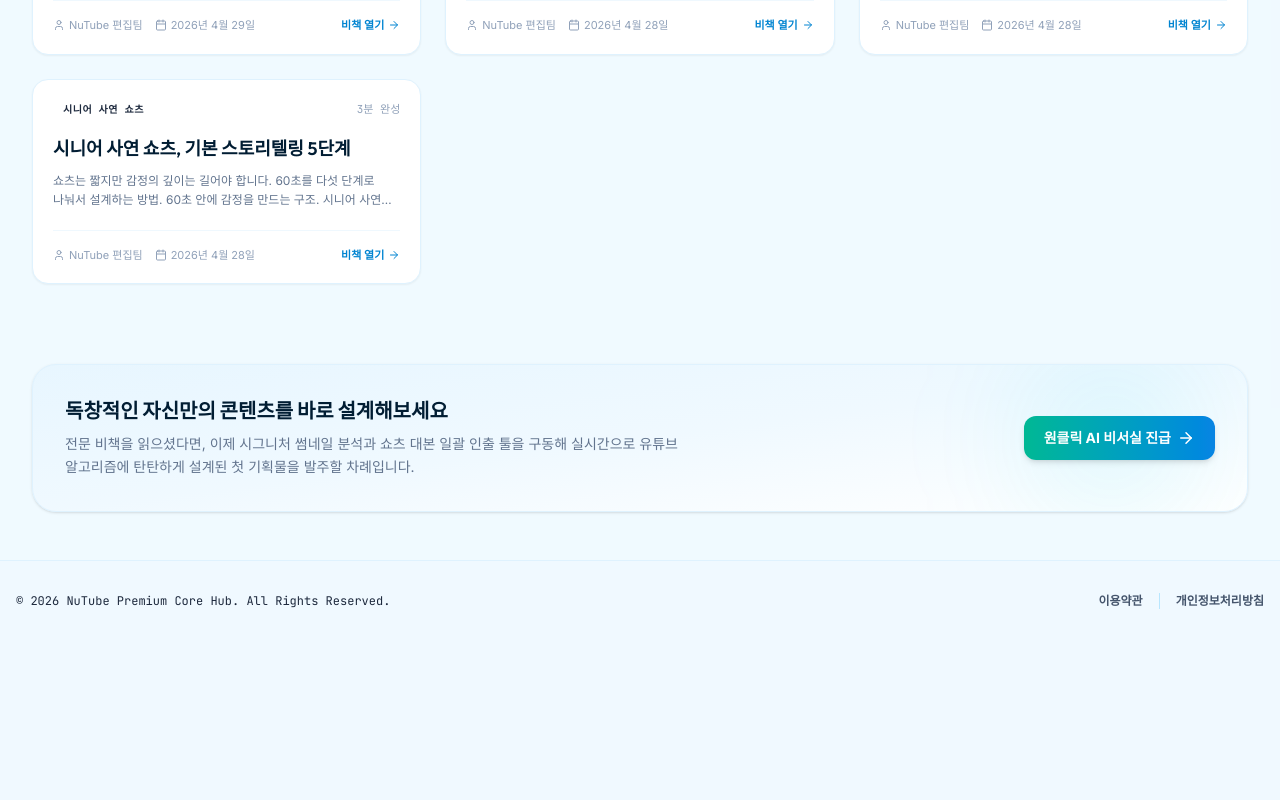
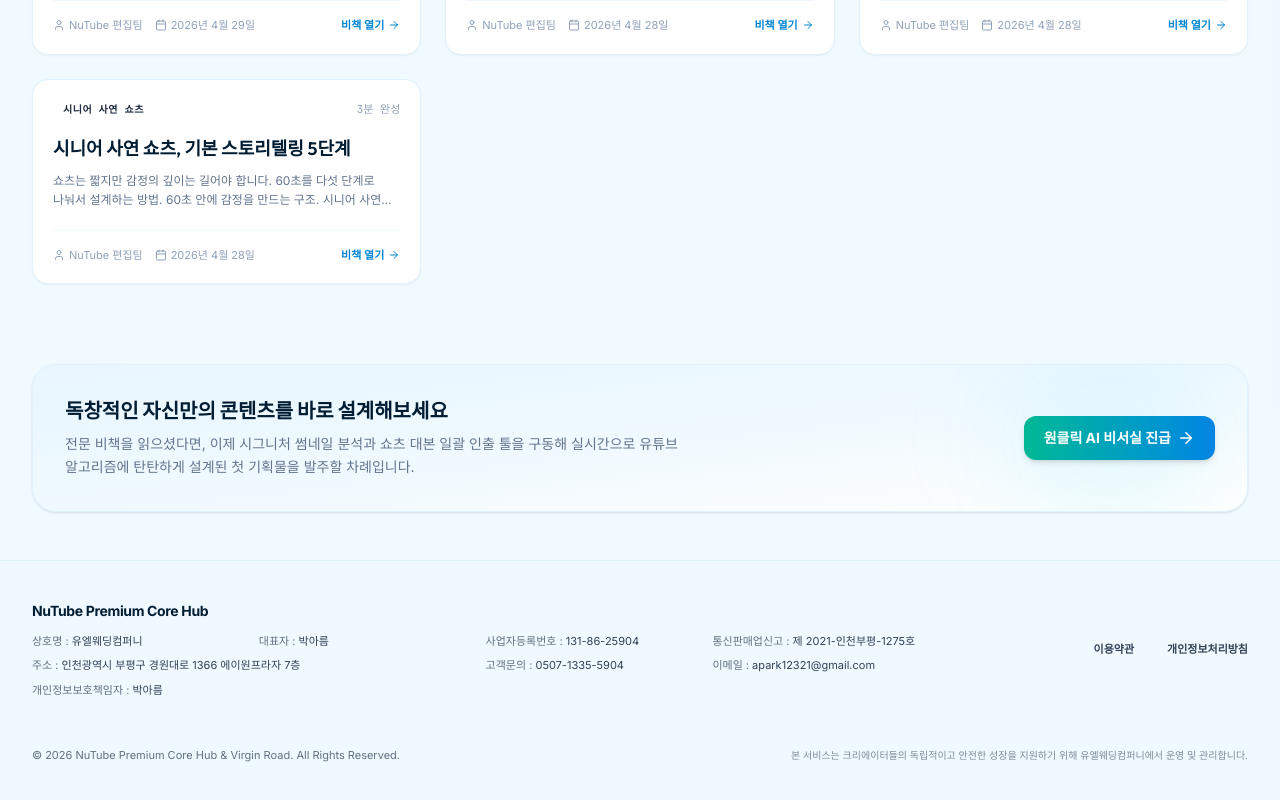
Before and after one commit to apark12321-ux/nutube_22, a React (Vite) app: page / in a window 1280 px wide. Shown: the part 6197-6997 px from the top of the page. Before the commit the page ends 6838 px from the top, so only its background shows below. Built offline with nearby package versions, Linux system fonts and the light colour scheme.

Commit message:
style: update footer UI and typography
Refine footer aesthetics with improved font settings, color schemes, and layout adjustments for better readability and brand alignment.

```diff
--- a/src/App.tsx
+++ b/src/App.tsx
@@ -650,28 +650,45 @@ export default function App() {
       </main>
 
       {/* 심플 세련 푸터 */}
-      <footer className={`border-t py-8 text-center text-xs font-mono transition-colors duration-300 ${
+      <footer className={`border-t py-10 text-[11px] font-sans transition-colors duration-300 line-normal break-keep ${
         theme === 'dark'
-          ? 'border-sky-955 bg-[#010912] text-slate-500'
-          : 'border-sky-100 bg-sky-50 text-slate-605'
+          ? 'border-sky-955 bg-[#010912] text-slate-400'
+          : 'border-sky-100 bg-sky-50/60 text-[#304156]'
       }`} id="applet-footer">
-        <div className="mx-auto max-w-7xl px-4 flex flex-col sm:flex-row items-center justify-between gap-4">
-          <p>© 2026 NuTube Premium Core Hub. All Rights Reserved.</p>
+        <div className="mx-auto max-w-7xl px-4 sm:px-6 lg:px-8">
+          <div className="flex flex-col md:flex-row items-start justify-between gap-8 pb-6 border-b border-sky-100/10 md:items-center">
+            <div className="space-y-3 max-w-4xl text-left">
+              <p className={`font-bold text-sm tracking-tight ${theme === 'dark' ? 'text-white' : 'text-[#011d33]'}`}>
+                NuTube Premium Core Hub
+              </p>
+              <div className="grid grid-cols-1 sm:grid-cols-2 lg:grid-cols-4 gap-y-2 gap-x-6">
+                <div><span className="opacity-75">상호명 :</span> 유엘웨딩컴퍼니</div>
+                <div><span className="opacity-75">대표자 :</span> 박아름</div>
+                <div><span className="opacity-75">사업자등록번호 :</span> 131-86-25904</div>
+                <div><span className="opacity-75">통신판매업신고 :</span> 제 2021-인천부평-1275호</div>
+                <div className="sm:col-span-2 lg:col-span-2"><span className="opacity-75">주소 :</span> 인천광역시 부평구 경원대로 1366 에이원프라자 7층</div>
+                <div><span className="opacity-75">고객문의 :</span> 0507-1335-5904</div>
+                <div><span className="opacity-75">이메일 :</span> apark12321@gmail.com</div>
+                <div><span className="opacity-75">개인정보보호책임자 :</span> 박아름</div>
+              </div>
+            </div>
+
+            <div className="flex gap-4 items-center self-stretch justify-between md:self-auto border-t md:border-t-0 pt-4 md:pt-0 border-sky-100/10">
               <div className="flex gap-4 items-center">
                 <button
                   onClick={() => handleNavigateTab('terms')}
-              className={`transition-colors cursor-pointer bg-transparent border-none p-0 focus:outline-none font-bold ${
-                theme === 'dark' ? 'text-slate-400 hover:text-cyan-400' : 'text-slate-600 hover:text-sky-600'
+                  className={`transition-colors cursor-pointer bg-transparent border-none p-0 focus:outline-none font-semibold ${
+                    theme === 'dark' ? 'text-slate-300 hover:text-cyan-400' : 'text-slate-700 hover:text-sky-600'
                   }`}
                   id="footer-btn-terms"
                 >
                   이용약관
                 </button>
-            <span className={`h-4 w-[1px] ${theme === 'dark' ? 'bg-sky-950' : 'bg-sky-200'}`} />
+                <span className={`h-3 w-[1px] ${theme === 'dark' ? 'bg-sky-950' : 'bg-slate-350'}`} />
                 <button
                   onClick={() => handleNavigateTab('privacy')}
-              className={`transition-colors cursor-pointer bg-transparent border-none p-0 focus:outline-none font-bold ${
-                theme === 'dark' ? 'text-slate-400 hover:text-rose-450' : 'text-slate-600 hover:text-rose-600'
+                  className={`transition-colors cursor-pointer bg-transparent border-none p-0 focus:outline-none font-semibold ${
+                    theme === 'dark' ? 'text-slate-300 hover:text-rose-450' : 'text-slate-705 hover:text-rose-600'
                   }`}
                   id="footer-btn-privacy"
                 >
@@ -679,6 +696,15 @@ export default function App() {
                 </button>
               </div>
             </div>
+          </div>
+
+          <div className="pt-6 flex flex-col md:flex-row items-center justify-between gap-4 text-[11px] text-left">
+            <p className="opacity-75">© 2026 NuTube Premium Core Hub & Virgin Road. All Rights Reserved.</p>
+            <p className="text-[10px] opacity-60">
+              본 서비스는 크리에이터들의 독립적이고 안전한 성장을 지원하기 위해 유엘웨딩컴퍼니에서 운영 및 관리합니다.
+            </p>
+          </div>
+        </div>
       </footer>
 
     </div>
```
Lines whose indentation alone changed are shown as unchanged.
